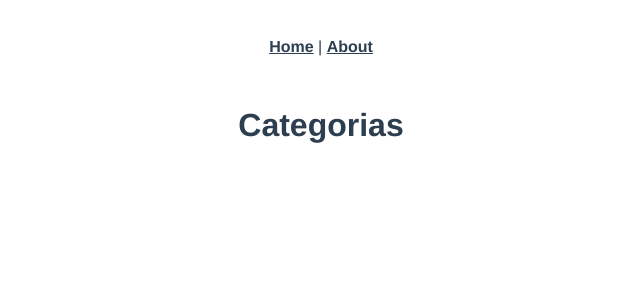
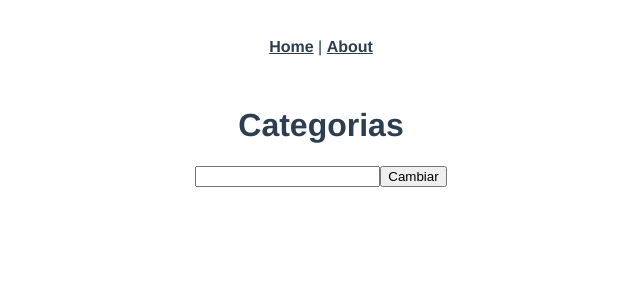
Before and after one commit to ctola91/taller-vuex-edteam, a Vue app: page /categorias in a window 1280 px wide. Shown: the top 300 px of the page, without its empty margins (319-959 px from the left). Built offline with nearby package versions, Linux system fonts and the light colour scheme.

Commit message:
add mutations

```diff
--- a/src/store.js
+++ b/src/store.js
@@ -11,6 +11,10 @@ export default createStore({
     };
   },
   actions: {},
-  mutations: {},
+  mutations: {
+    setMessage: (state, message) => {
+      state.message = message;
+    },
+  },
   plugins: debug ? [createLogger()] : [],
 });
--- a/src/views/Category.vue
+++ b/src/views/Category.vue
@@ -1,19 +1,25 @@
 <template>
   <h1>Categorias</h1>
-
+  <input type="text" v-model="text" />
+  <button @click="setMessage">Cambiar</button>
   <p v-show="error">{{ message }}</p>
 </template>
 <script>
-import { computed } from "vue";
+import { ref, computed } from "vue";
 import { useStore } from "vuex";
 
 export default {
   setup() {
+    const text = ref("");
     const store = useStore();
 
     return {
+      text,
       message: computed(() => store.state.message),
       error: computed(() => store.state.error),
+      setMessage: () => {
+        store.commit("setMessage", text.value);
+      },
     };
   },
 };
```
